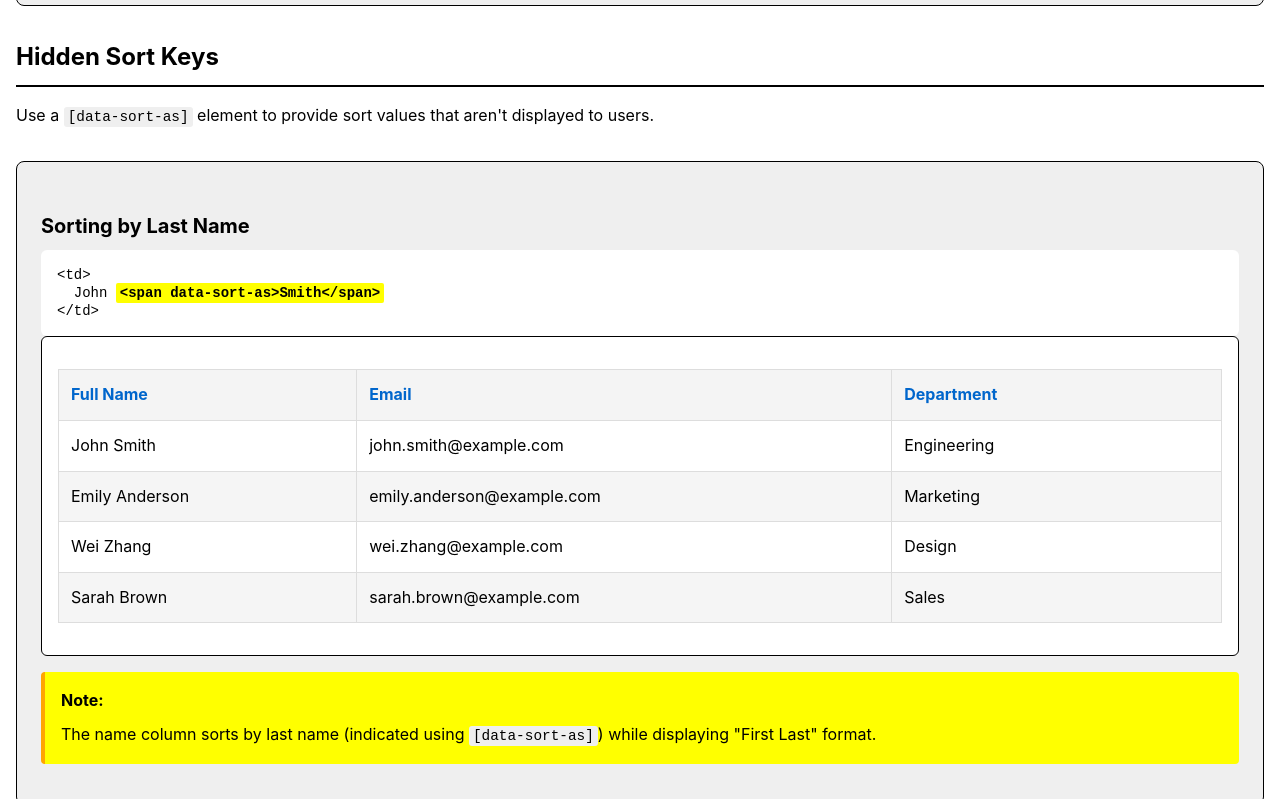
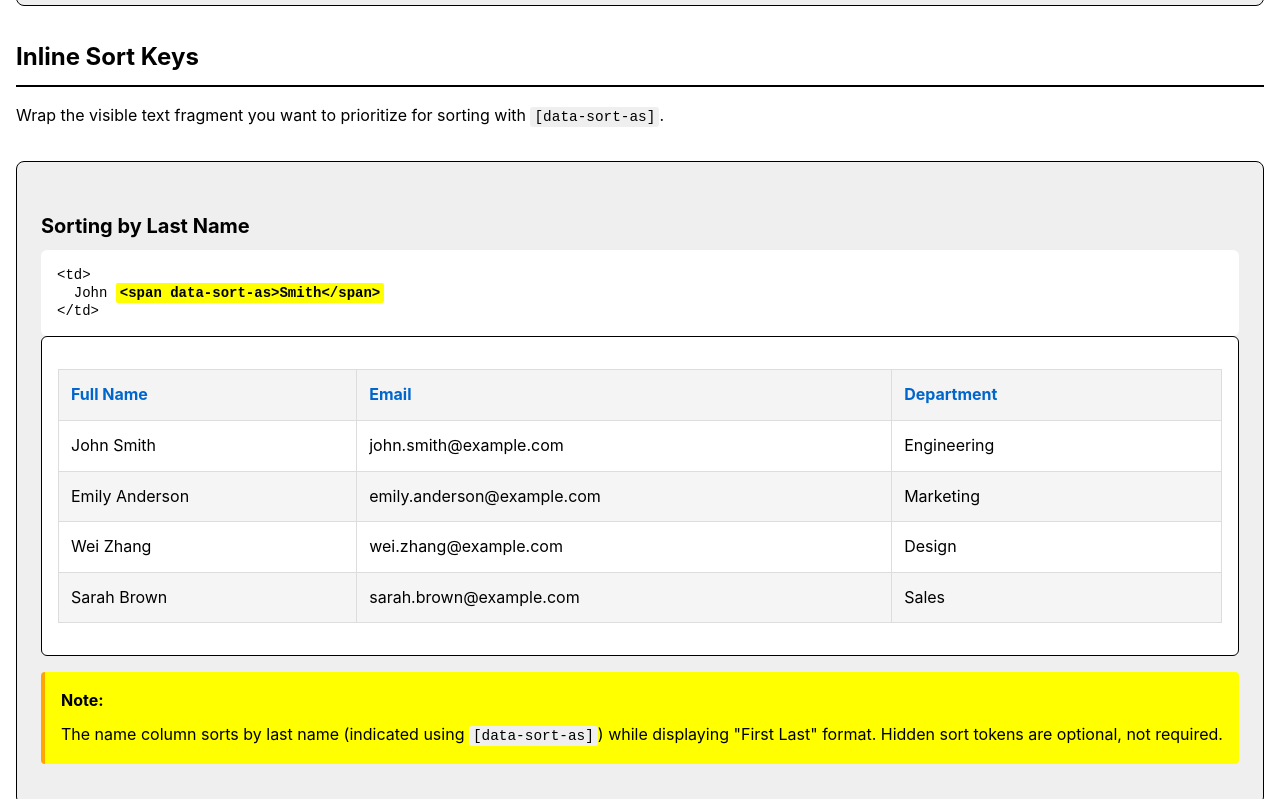
Before and after one commit to aarongustafson/table-sortable, a website with bundled scripts: page demo/index.html in a window 1280 px wide. Shown: the part 1755-2554 px from the top of the page. Built offline with nearby package versions, Linux system fonts and the light colour scheme.

Commit message:
Change the recommended behavior for "sort as" keys

```diff
--- a/demo/index.html
+++ b/demo/index.html
@@ -267,12 +267,12 @@
 				</div>
 			</section>
 
-			<!-- Hidden Sort Keys -->
+			<!-- Inline Sort Keys -->
 			<section>
-				<h2>Hidden Sort Keys</h2>
+				<h2>Inline Sort Keys</h2>
 				<p>
-					Use a <code>[data-sort-as]</code> element to provide sort values
-					that aren't displayed to users.
+					Wrap the visible text fragment you want to prioritize for sorting
+					with <code>[data-sort-as]</code>.
 				</p>
 
 			<div class="demo-section">
@@ -332,7 +332,7 @@
 					<div class="note">
 						<strong>Note:</strong> The name column sorts by last
 						name (indicated using <code>[data-sort-as]</code>) while displaying
-						"First Last" format.
+						"First Last" format. Hidden sort tokens are optional, not required.
 					</div>
 				</div>
 			</section>
```
Also changed, not shown: README.md.
